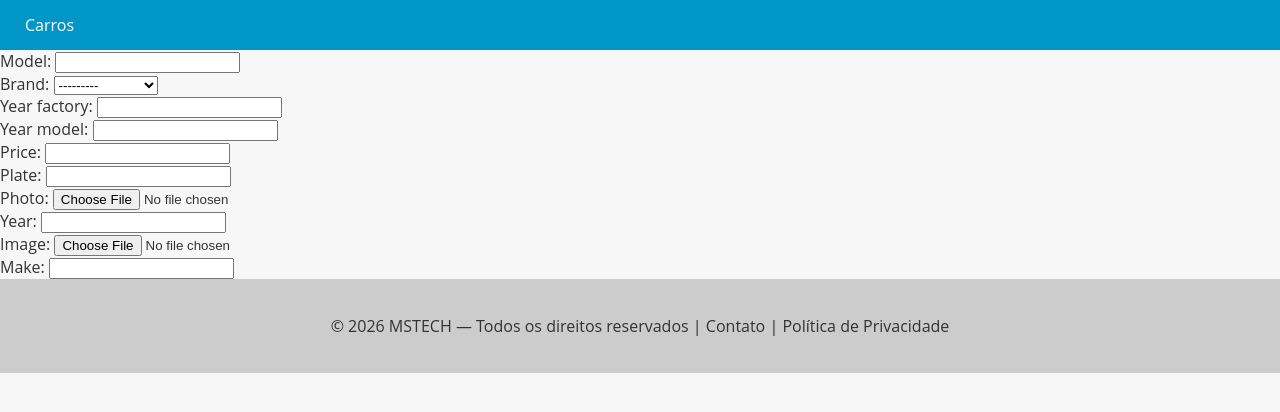
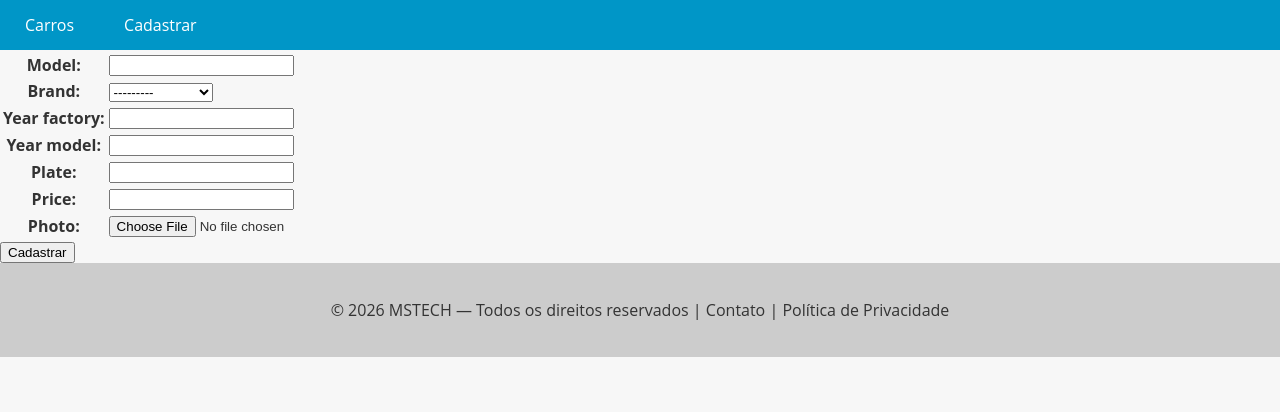
Before and after one commit to UlissesMoraesTI/PythonCars, a Django app: page /new_car/ in a window 1280 px wide. Shown: the top 412 px of the page. Run offline with Django 5.2, Linux system fonts and the light colour scheme; data comes from the database, SQL or seed files in the repository; both versions use the stored data as it was after the commit.

Commit message:
feat:Cadastrar

```diff
--- a/app/templates/base.html
+++ b/app/templates/base.html
@@ -73,7 +73,9 @@
     <nav>
       <ul>
         <li><a href="{% url 'cars_list' %}">Carros</a></li>
+        <li><a href="{% url 'new_car' %}">Cadastrar</a></li>
       </ul>
+
     </nav>
   </header>
 
--- a/cars/forms.py
+++ b/cars/forms.py
@@ -1,21 +1,24 @@
 from django import forms
-from cars.models import Brand
+from cars.models import Brand, Car
 
 class CarForm(forms.Form):
     model = forms.CharField(max_length=100)
     brand = forms.ModelChoiceField(Brand.objects.all())
     year_factory = forms.IntegerField()
     year_model = forms.IntegerField()
+    plate = forms.CharField(max_length=10)
     price = forms.FloatField()
-    plate = forms.CharField(max_length=10)
     photo = forms.ImageField()
 
-
-
-
-
-
-
-    year = forms.IntegerField(label='Year')
-    image = forms.ImageField(label='Image')
-    make = forms.CharField(label='Make', max_length=100)
+    def save(self):
+        car = Car(
+            model = self.cleaned_data['model'],
+            brand = self.cleaned_data['brand'],
+            year_factory = self.cleaned_data['year_factory'],
+            year_model = self.cleaned_data['year_model'],
+            plate = self.cleaned_data['plate'],
+            price = self.cleaned_data['price'],
+            photo = self.cleaned_data['photo']
+        )
+        car.save()
+        return car
--- a/cars/templates/cars.html
+++ b/cars/templates/cars.html
@@ -104,7 +104,7 @@
         <div class="car-card">
           <img src="{{ car.photo.url }}" alt="{{ car.model }} - {{ car.brand }}">
           <h2>{{ car.brand }} {{ car.model }}</h2>
-          <p>{{ car.factory_year }} - R$ {{ car.value }}</p>
+          <p>{{ car.factory_year }} R$ {{ car.price }}</p>
         </div>
       {% endfor %}
     {% else %}
--- a/cars/templates/new_car.html
+++ b/cars/templates/new_car.html
@@ -5,7 +5,11 @@
     <form method="post" enctype="multipart/form-data">
         {% csrf_token %}
 
-        {{ new_car_form }}
+        <table>
+            {{ new_car_form.as_table }}
+        </table>
+
+        <input type="submit" value="Cadastrar" class="btn btn-primary">
 
     </form>
 
--- a/cars/views.py
+++ b/cars/views.py
@@ -1,4 +1,4 @@
-from django.shortcuts import render
+from django.shortcuts import redirect, render
 from cars.models import Car
 from cars.forms import CarForm
 
@@ -19,5 +19,12 @@ def cars_view(request):
     )
 
 def new_car_view(request):
-    new_car_form = CarForm()
+    if request.method == 'POST':
+        new_car_form = CarForm(request.POST, request.FILES)
+        #print(new_car_form.data)
+        if new_car_form.is_valid():
+            new_car_form.save()
+            return redirect('cars_list')
+    else:
+        new_car_form = CarForm()
     return render(request, 'new_car.html', {'new_car_form': new_car_form} )
```
Also changed, not shown: db.sqlite3, media/cars_photos/Faizer_2026.jpg (added), media/cars_photos/Fusca75.jpg (added), media/cars_photos/Fusca75_WDITD6X.jpg (added), media/cars_photos/kombi1996.jpg (added).
